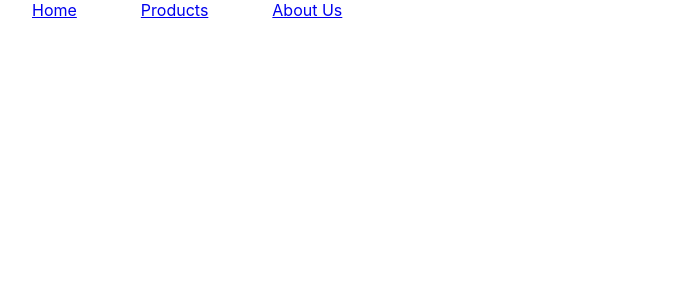
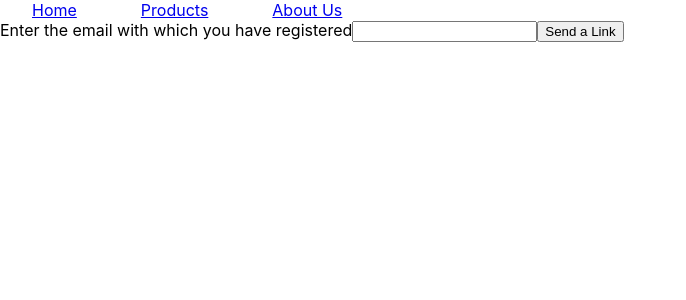
Before and after one commit to prakharsinghal311/expense-tracker-upgraded, a React (Create React App) app: page /forgotPassword in a window 1280 px wide. Shown: the top 300 px of the page, without its empty margins (0-686 px from the left). Built offline with nearby package versions, Linux system fonts and the light colour scheme.

Commit message:
Forgot Password Workflow

```diff
--- a/src/App.js
+++ b/src/App.js
@@ -4,6 +4,7 @@ import { BrowserRouter, Route, Routes } from "react-router-dom";
 import Layout from "./components/layout/Layout";
 import DummyScreen from "./pages/DummyScreen";
 import UpdateProfile from "./pages/UpdateProfile";
+import ForgotPassword from "./pages/ForgotPassword";
 
 function App() {
   return (
@@ -13,6 +14,7 @@ function App() {
         <Route path="/" element={<SignUp />} />
         <Route path="/dummy" element={<DummyScreen />} />
         <Route path="/updateProfile" element={<UpdateProfile />} />
+        <Route path="/forgotPassword" element={<ForgotPassword />} />
       </Routes>
     </BrowserRouter>
   );
--- /dev/null
+++ b/src/pages/ForgotPassword.jsx
@@ -0,0 +1,55 @@
+import { useRef } from "react";
+
+const ForgotPassword = () => {
+  const emailInputRef = useRef();
+
+  const submitHandler = (e) => {
+    e.preventDefault();
+
+    fetch(
+      "https://identitytoolkit.googleapis.com/v1/accounts:sendOobCode?key=AIzaSyCPwBCQDNr1GtiZGAb5aeQwEW7-gWC5oVM",
+      {
+        method: "POST",
+        body: JSON.stringify({
+          requestType: "PASSWORD_RESET",
+          email: `${emailInputRef.current.value}`,
+        }),
+        headers: {
+          "Content-Type": "application/json",
+        },
+      }
+    )
+      .then((res) => {
+        if (res.ok) {
+          //localStorage.setItem("email", enteredEmail);
+          return res.json();
+        } else {
+          return res.json().then((data) => {
+            let errorMessage = "Authentication failed!";
+            throw new Error(errorMessage);
+          });
+        }
+      })
+      .then((data) => {
+        // cartCtx.login(data.idToken);
+        //   localStorage.setItem("token", data.idToken);
+        //   navigate("/dummy");
+        //   console.log("User has successfully signed up");
+      })
+      .catch((err) => {
+        alert(err.message);
+      });
+  };
+
+  return (
+    <>
+      <form onSubmit={submitHandler}>
+        <label>Enter the email with which you have registered</label>
+        <input type="email" required ref={emailInputRef}></input>
+        <button type="submit">Send a Link</button>
+      </form>
+    </>
+  );
+};
+
+export default ForgotPassword;
--- a/src/pages/SignUp.js
+++ b/src/pages/SignUp.js
@@ -10,6 +10,10 @@ const SignUp = () => {
   //const cartCtx = useContext(CartContext);
 
   const [isLogin, setIsLogin] = useState(true);
+
+  const forgotPasswordHandler = () => {
+    navigate("/forgotPassword");
+  };
 
   const switchAuthModeHandler = () => {
     setIsLogin((prevState) => !prevState);
@@ -80,6 +84,13 @@ const SignUp = () => {
           />
         </div>
         <div className={classes.actions}>
+          <button
+            type="button"
+            className={classes.toggle}
+            onClick={forgotPasswordHandler}
+          >
+            {"forgot password"}
+          </button>
           <button>{isLogin ? "Login" : "create Account"}</button>
           <button
             type="button"
```
